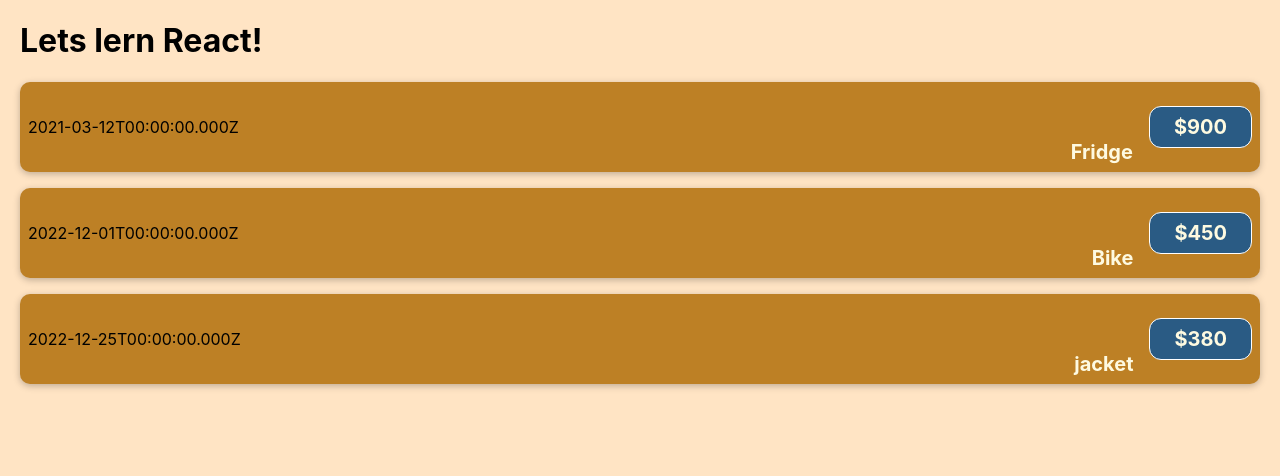
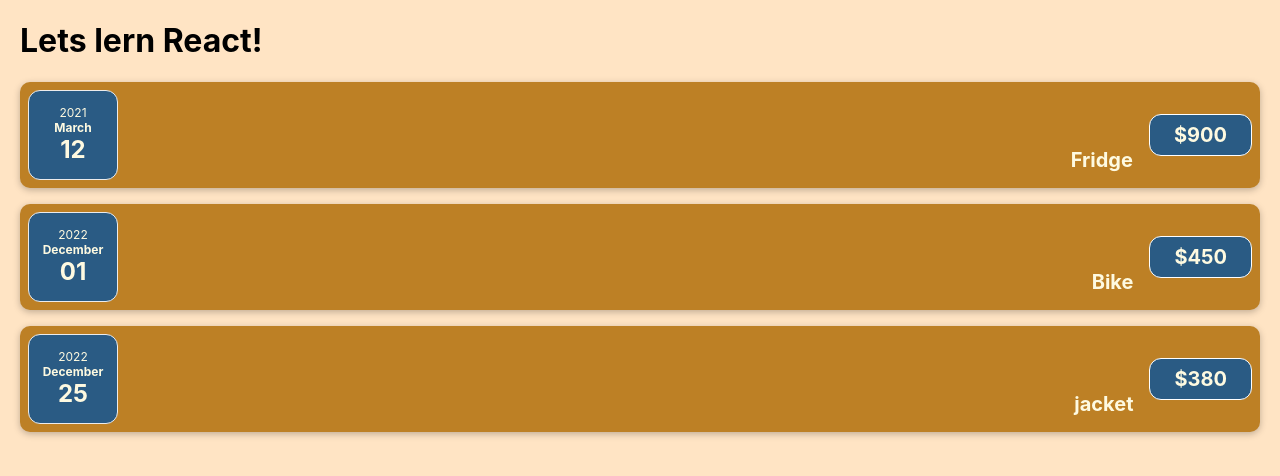
Before and after one commit to Radchenko87dmytro/payment-management, a JavaScript app: page / in a window 1280 px wide. Shown: the top 476 px of the page. Built offline with nearby package versions, Linux system fonts and the light colour scheme.

Commit message:
Refactoring of code by adding component Costs.js and change props properties.

```diff
--- a/src/App.js
+++ b/src/App.js
@@ -1,4 +1,5 @@
 import CostItem from "./components/CostItem";
+import Costs from "./components/Costs";
 
 
 
@@ -30,9 +31,10 @@
   return (
     <div>
       <h1>Lets lern React!</h1>
-      <CostItem date={costs[0].date} description={costs[0].description} amount={costs[0].amount}></CostItem>
-      <CostItem date={costs[1].date} description={costs[1].description} amount={costs[1].amount}></CostItem>
-      <CostItem date={costs[2].date} description={costs[2].description} amount={costs[2].amount}></CostItem>
+      <Costs costs={costs}/>
+      {/* <CostItem date={costs[0].date} description={costs[0].description} amount={costs[0].amount}/>
+      <CostItem date={costs[1].date} description={costs[1].description} amount={costs[1].amount}/>
+      <CostItem date={costs[2].date} description={costs[2].description} amount={costs[2].amount}/>*/}
     </div>
 
   );
--- /dev/null
+++ b/src/components/CostDate.css
@@ -0,0 +1,26 @@
+.cost-date {
+    display: flex;
+    flex-direction: column;
+    width: 5.5rem;
+    height: 5.5rem;
+    border: 1px solid #ececec;
+    background-color: #2a5b84;
+    color: #fefae1;
+    border-radius: 12px;
+    align-items: center;
+    justify-content: center;
+  }
+
+  .cost-date__month {
+    font-size: 0.75rem;
+    font-weight: bold;
+  }
+
+  .cost-date__year {
+    font-size: 0.75rem;
+  }
+
+  .cost-date__day {
+    font-size: 1.5rem;
+    font-weight: bold;
+  }
--- /dev/null
+++ b/src/components/CostDate.js
@@ -0,0 +1,19 @@
+import './CostDate.css';
+
+function CostDate(props) {
+    const month = props.date.toLocaleString('en-US', {month: 'long'});
+    const year = props.date.getFullYear();
+    const day = props.date.toLocaleString('en-US', {day: '2-digit'});
+
+    return (
+        <div className='cost-date'>
+            <div className='cost-date__year'>{year}</div>
+            <div className='cost-date__month'>{month}</div>
+            <div className='cost-date__day'>{day}</div>
+        </div>
+    );
+
+
+}
+
+export default CostDate;
--- a/src/components/CostItem.js
+++ b/src/components/CostItem.js
@@ -1,11 +1,13 @@
+import CostDate from './CostDate';
 import './CostItem.css';
 
 function CostItem(props) {
 
 
+
     return (
         <div className='cost-item'>
-            <div>{props.date.toISOString()}</div>
+            <CostDate date={props.date}/>
             <div className='cost-item__description'>
                 <h2>{props.description}</h2>
                 <div className='cost-item__price'>{"$"+props.amount}</div>
--- /dev/null
+++ b/src/components/Costs.js
@@ -0,0 +1,14 @@
+import CostItem from "./CostItem";
+
+function Costs (props){
+
+    return(
+        <div className="costs">
+            <CostItem date={props.costs[0].date} description={props.costs[0].description} amount={props.costs[0].amount}/>
+            <CostItem date={props.costs[1].date} description={props.costs[1].description} amount={props.costs[1].amount}/>
+            <CostItem date={props.costs[2].date} description={props.costs[2].description} amount={props.costs[2].amount}/>
+        </div>
+    )
+}
+
+export default Costs;
```
